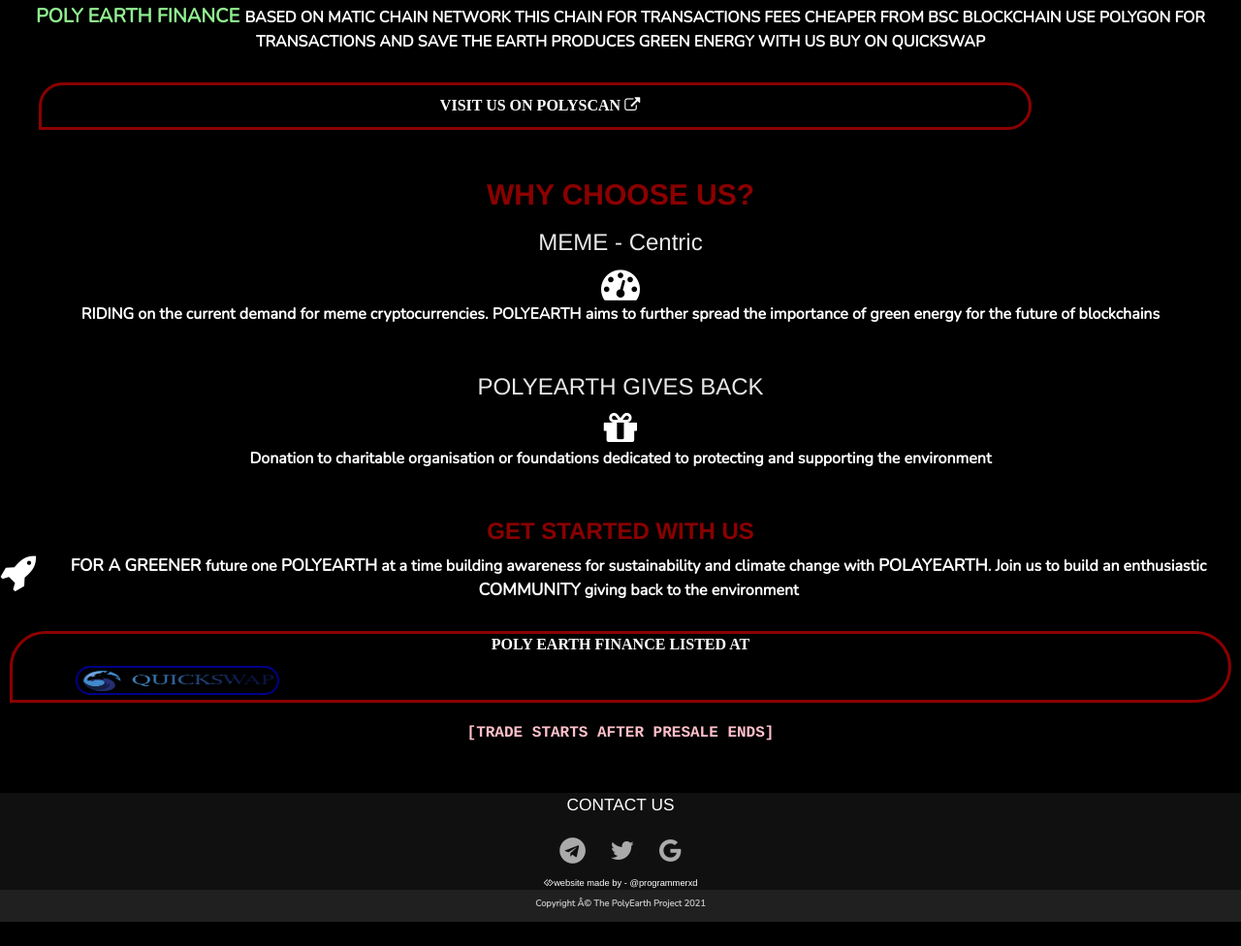
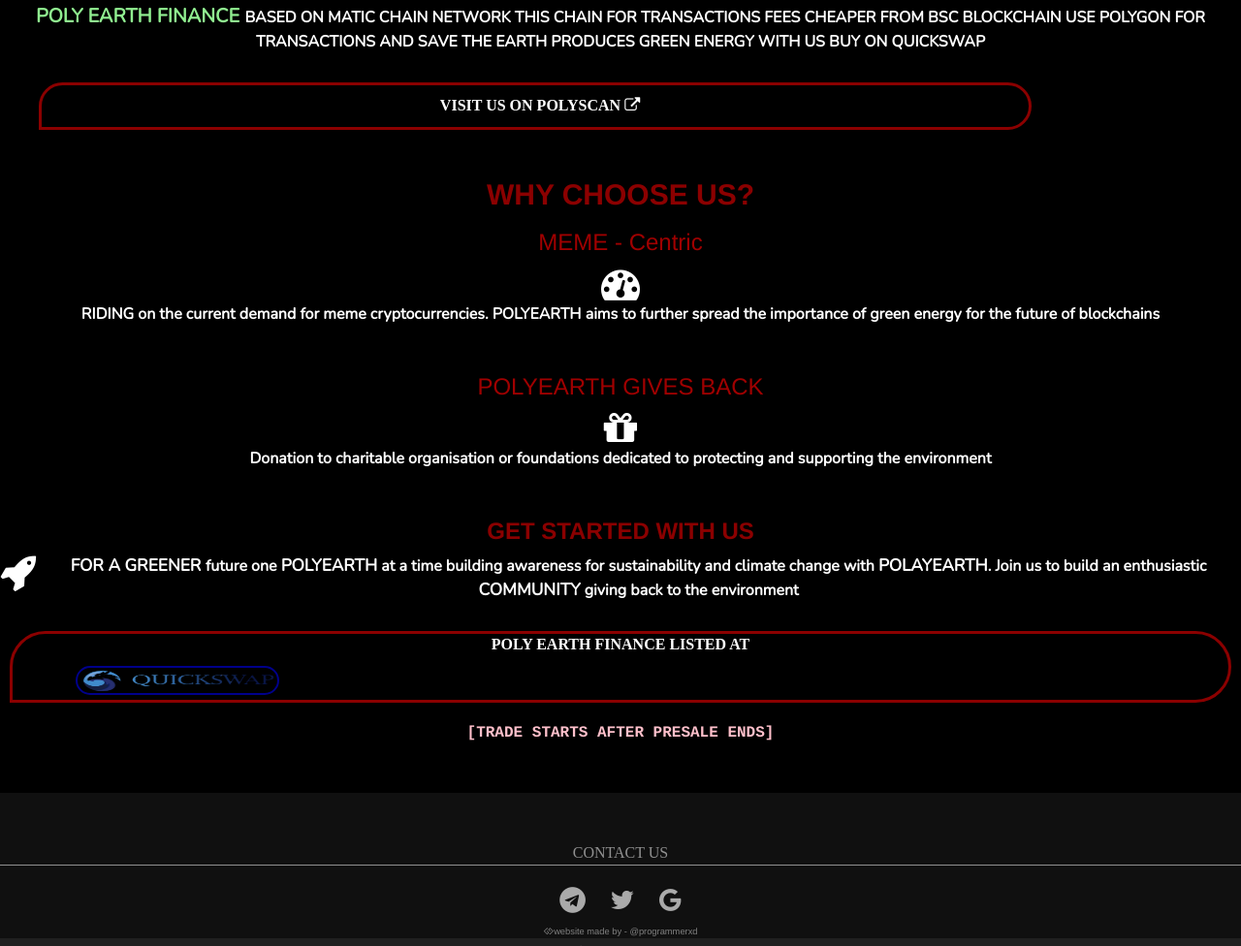
Before and after one commit to P-E-F/PolyEarthFinance, a PHP site: page / in a window 1280 px wide. Shown: the part 993-1969 px from the top of the page at 97% size. Before the commit the page ends 1944 px from the top, so only its background shows below. Run offline with PHP 8.4, Linux system fonts and the light colour scheme; some libraries are stand-ins or nearby versions; some web fonts are replaced.

Commit message:
Update style.css

```diff
--- a/style.css
+++ b/style.css
@@ -217,50 +217,8 @@ a:hover{
   height:100%;
 }
 #li{
-  color:#E8E8E8;
+  color:#A00000;
   text-align:center;
-}
-#cc {
-  display:flex;
-  font-size:13pt;
-  justify-content:center;
-  align:center;
-  border:none;
-  font-family:Helvetica;
-}
-#cu {
-  display:block;
-  color:white;
-  background-color:#101010;
-  height:100%;
-  width:100%;
-}
-#icons {
-  display:flex;
-  margin-right:auto;
-  margin-left:auto;
-  font-size:20pt;
-  justify-content:center;
-  align:center;
-}
-.fa-telegram,.fa-twitter,.fa-google{
-  color:#aaa;
-  padding:1%;
-  background-color:none;
-}
-.fa-telegram:hover,.fa-twitter:hover,.fa-google:hover{
-  color:white;
-}
-#copyright{
-  border:none;
-  padding: 8px 0 2px 0;
-  height:100%;
-  width:100%;
-  background-color:#202020;
-}
-#cw{
-  color:#B8B8B8;
-  font-size:7pt;
 }
 #PreSale{
   display:block;
@@ -352,14 +313,57 @@ a:hover{
   font-weight:400;
     color:#DCDCDC;
 }
-#pef2{
+#cu {
+  display:block;
   color:white;
-  font-family: 'Cinzel', serif;
+  background-color:#101010;
+  height:100%;
+  width:100%;
+  justify-content:center;
+  align-items:center;
+}
+#cc {
+  display:flex;
+  color:#909090;
+  font-size:12pt;
+  justify-content:center;
+  align:center;
+  font-family:Alvenir;
+  padding-top:4%;
+  border-bottom:1px solid #909090;
+}
+#icons {
+  display:flex;
+  margin-right:auto;
+  margin-left:auto;
+  font-size:20pt;
+  justify-content:center;
+  align:center;
+}
+.fa-telegram,.fa-twitter,.fa-google{
+  color:#aaa;
+  padding:1%;
+  background-color:none;
+}
+.fa-telegram:hover,.fa-twitter:hover,.fa-google:hover{
+  color:white;
 }
 #me{
   font-size:7pt;
+  color:grey;
   margin-left:auto;
   margin-right:auto;
   text-align:center;
   display:block;
 }
+#copyright{
+  border:none;
+  padding: 8px 0 2px 0;
+  height:100%;
+  width:100%;
+  background-color:#202020;
+}
+#cw{
+  color:#B8B8B8;
+  font-size:7pt;
+}
```
Also changed, not shown: other parts of style.css (+15 -12 lines).
